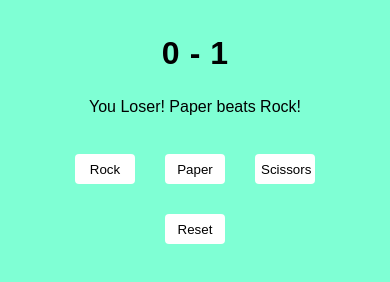
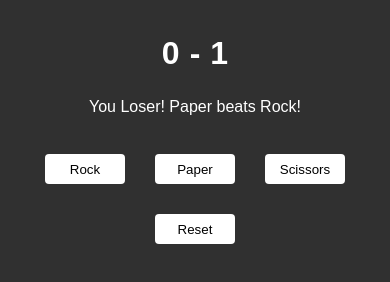
Before and after one commit to arcygore/odin-rockpaperscissors, a plain HTML site: page index.html in a window 390 px wide. Both pictures are taken after a click on the button "Rock". Drawn offline with Linux system fonts and the light colour scheme.

Commit message:
Adjusted button for mobile viewing Switched to dark mode Best of 10 scoring now

```diff
--- a/index.js
+++ b/index.js
@@ -15,7 +15,7 @@ const btn = document.querySelectorAll('button:not(.reset)');
                 if (round == 0) {
                     newCpuScore++;
                     cpuScore.innerText = newCpuScore;
-                    if (newCpuScore >= 2){ //Added high score for UI update, should be 3
+                    if (newCpuScore >= 6){ //Added high score for UI update, should be 3
                         gameText.innerText += "\n Game Over! The Computer WON!";
                         for (let j = 0; j < btn.length; j++) btn[j].disabled = true;
                         // return;
@@ -23,7 +23,7 @@ const btn = document.querySelectorAll('button:not(.reset)');
                 } else if (round == 1) {
                     newUserScore++;
                     userScore.innerText = newUserScore;
-                    if (newUserScore >= 2) { //Added high score for UI update, should be 3
+                    if (newUserScore >= 6) { //Added high score for UI update, should be 3
                         gameText.innerText += "\n Congratulations! You WON!!!!";
                         for (let j = 0; j < btn.length; j++) btn[j].disabled = true;
                         // return;
--- a/styles.css
+++ b/styles.css
@@ -3,7 +3,8 @@ body, .container {
     flex-direction: column;
     justify-content: center;
     align-items: center;
-    background-color: aquamarine;
+    background-color: rgb(48, 48, 48);
+    color: white;
     font-family: 'Arial', sans-serif;
 }
 
@@ -30,12 +31,12 @@ button {
     border: none;
     background-color: white;
     border-radius: 4px;
-    width: 60px;
+    width: 80px;
     height: 30px;
 }
 
 button:disabled {
-    background-color: rgb(189, 189, 189);
+    background-color: rgb(110, 110, 110);
     color: black;
     transition: 0.3s;
 }
```
